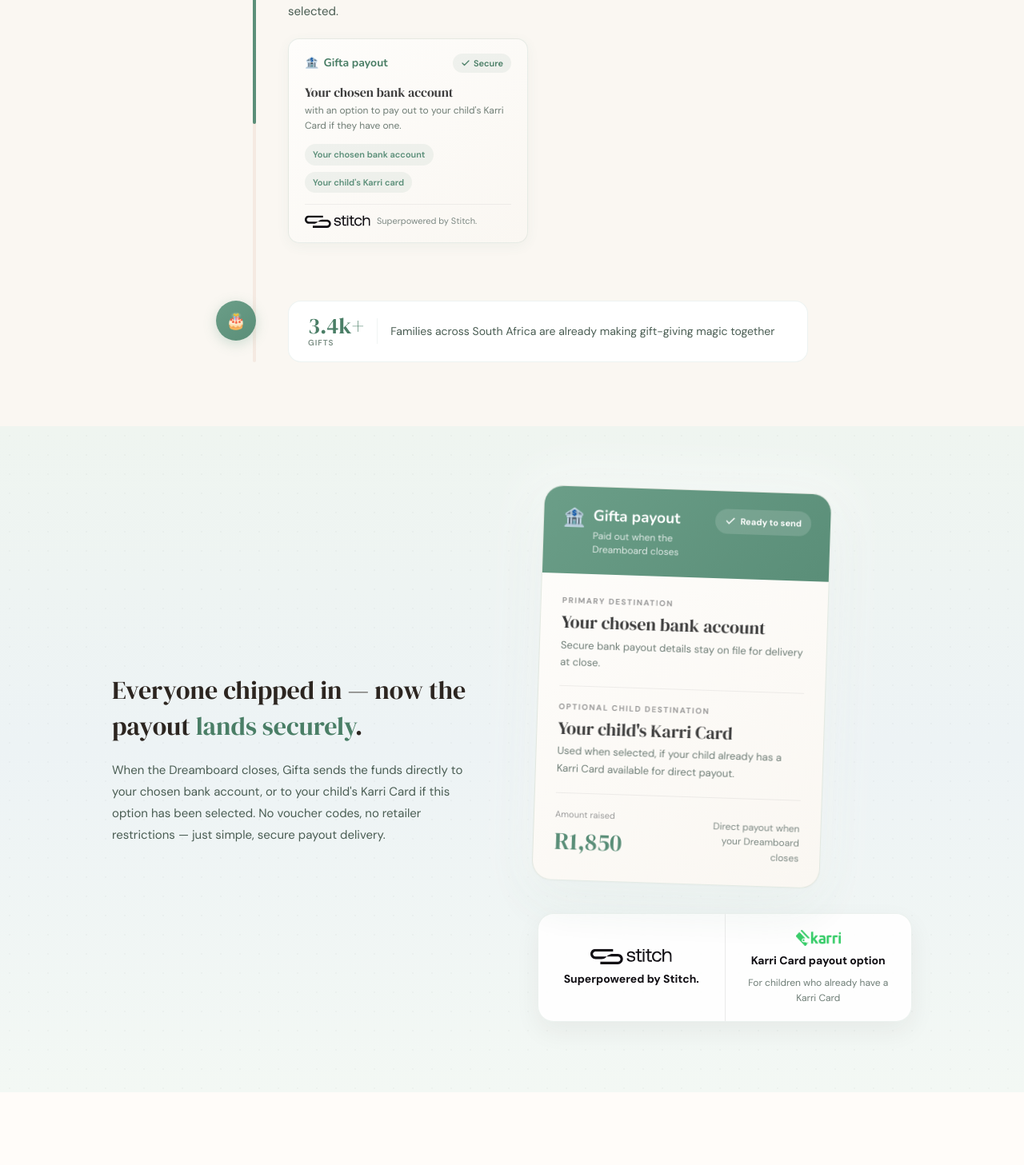
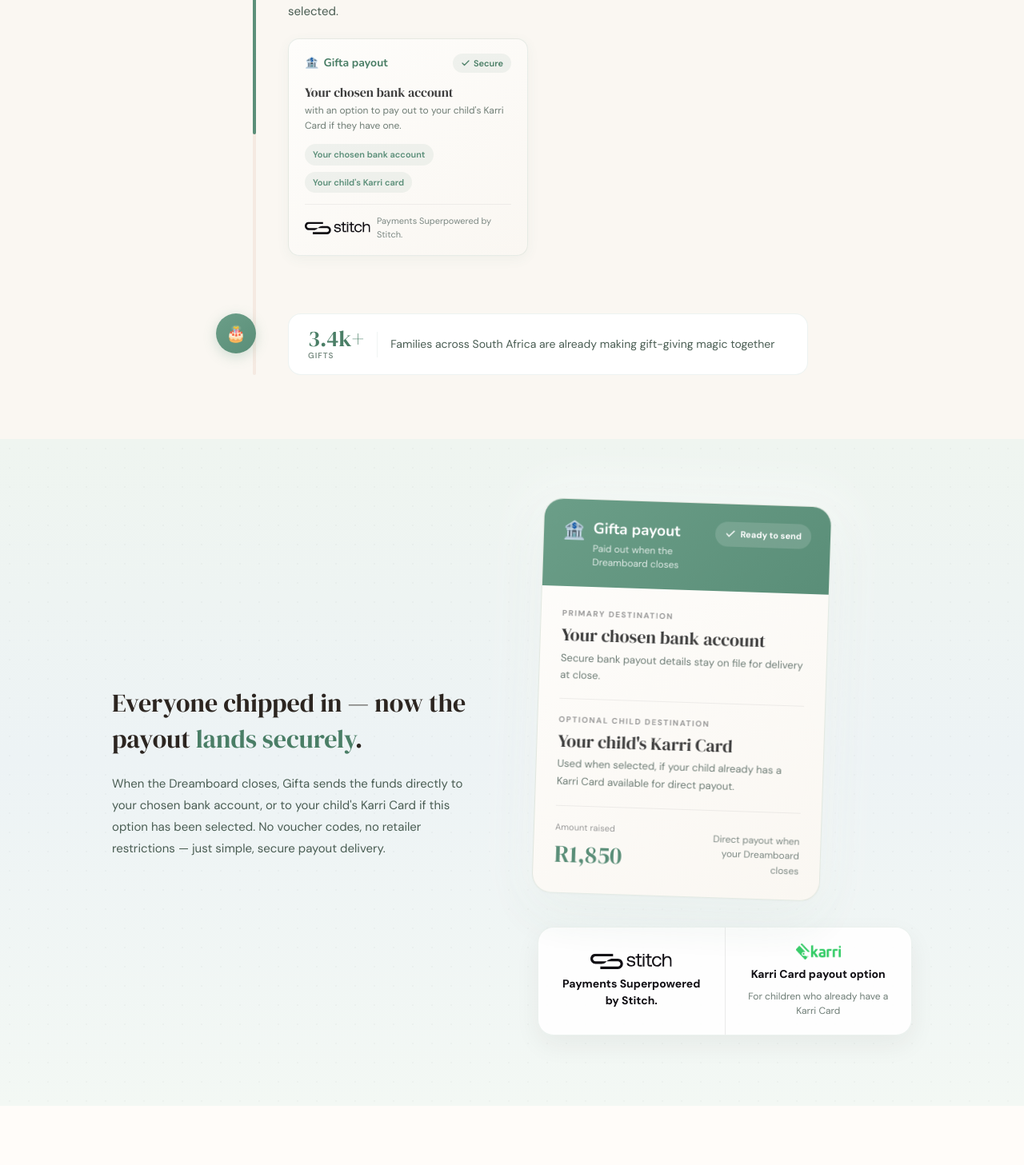
Before and after one commit to Policy-Guru-za/chipin-mock, a Next.js app: page / in a window 1280 px wide. Shown: the part 2504-3961 px from the top of the page at 80% size. Built offline with nearby package versions, Linux system fonts and the light colour scheme; no server answers.

Commit message:
fix: copy tweak.

```diff
--- a/src/components/landing-exact/LandingTimelineExact.tsx
+++ b/src/components/landing-exact/LandingTimelineExact.tsx
@@ -264,7 +264,7 @@
                   height={18}
                   className={styles.miniPayoutPartnerLogo}
                 />
-                <span>Superpowered by Stitch.</span>
+                <span>Payments Superpowered by Stitch.</span>
               </div>
             </div>
           </div>
--- a/src/components/landing-exact/LandingVoucherBandExact.tsx
+++ b/src/components/landing-exact/LandingVoucherBandExact.tsx
@@ -76,7 +76,7 @@
                     height={21}
                     className={styles.partnerRailLogo}
                   />
-                  <div className={styles.partnerLockupTitle}>Superpowered by Stitch.</div>
+                  <div className={styles.partnerLockupTitle}>Payments Superpowered by Stitch.</div>
                 </div>
                 <div className={styles.partnerRailDivider} />
                 <div className={styles.partnerLockup}>
```
Also changed, not shown: 2 other files (tests, documents, lock files or other folders).
